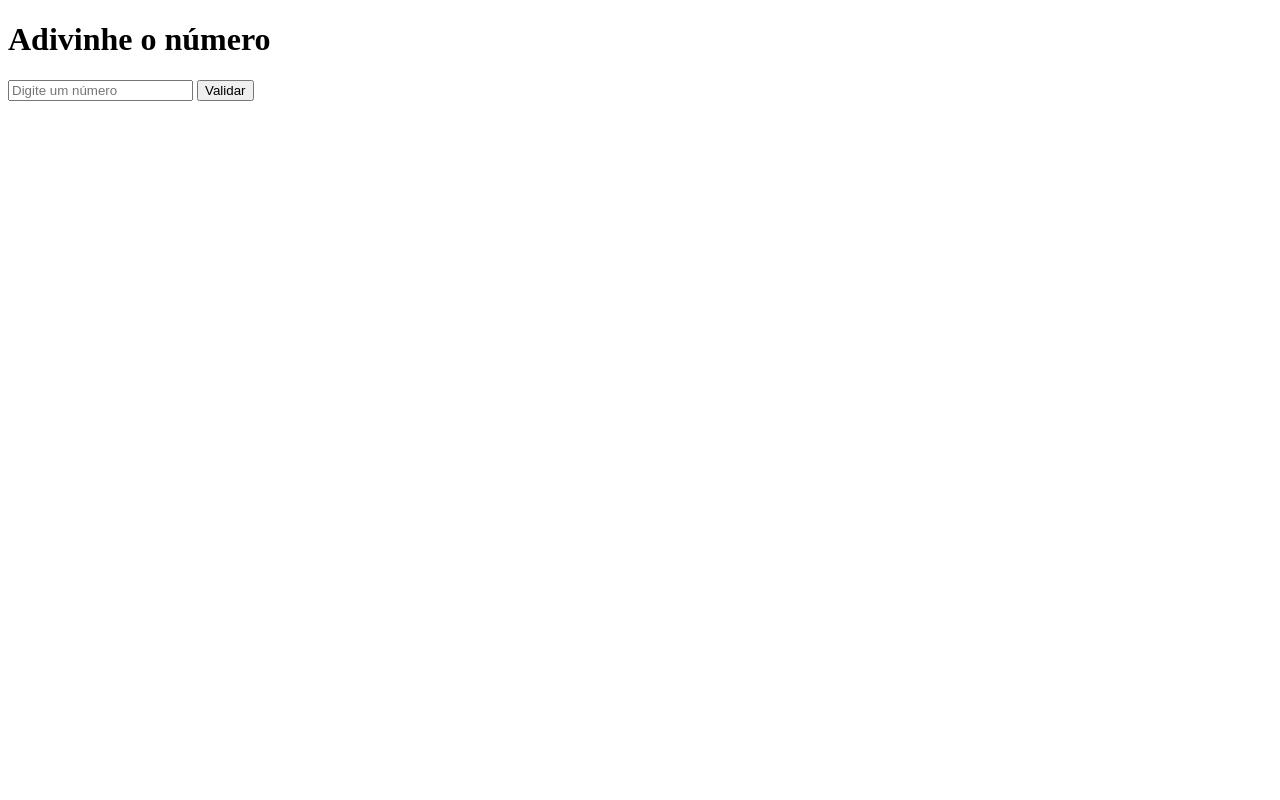
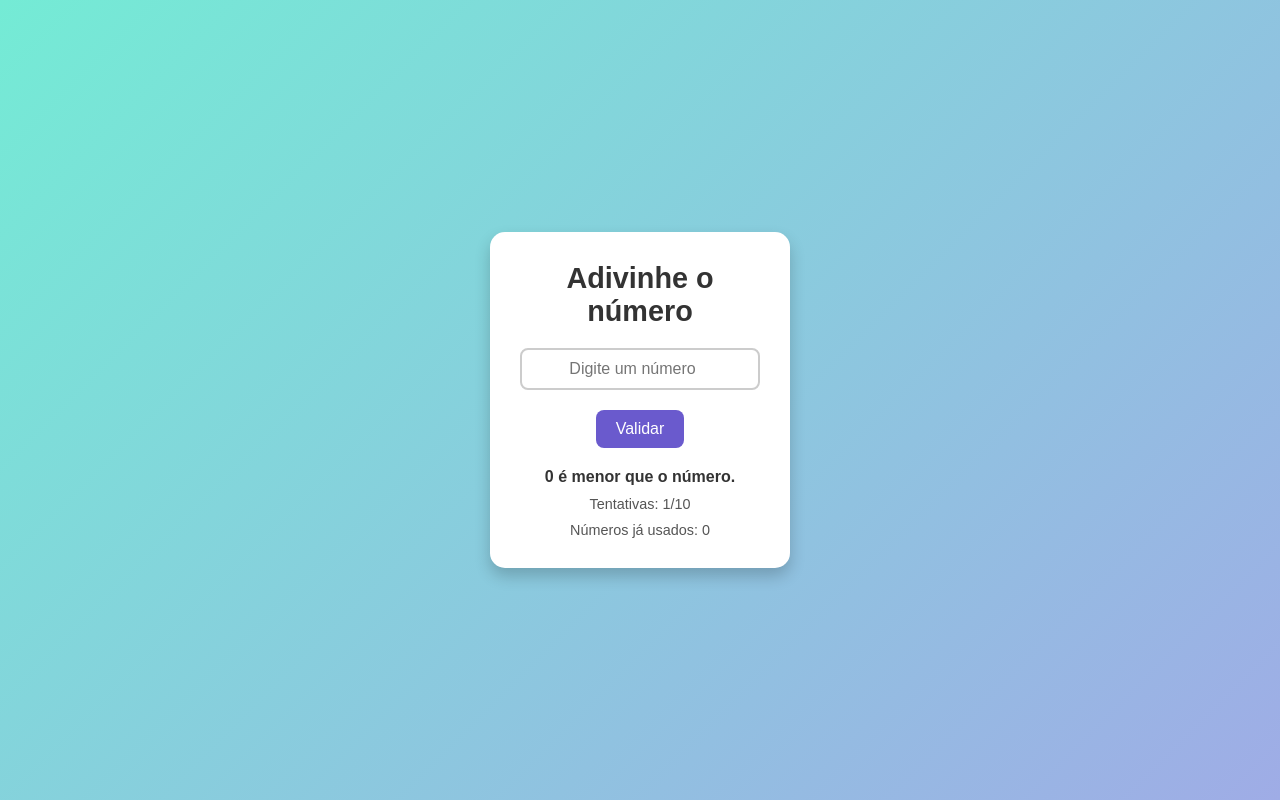
Before and after one commit to devCalixx/desenvolvimento-web, a plain HTML site: page adivinhe-o-numero/index.html in a window 1280 px wide. Both pictures are taken after a click on the button "Validar". Drawn offline with Linux system fonts and the light colour scheme.

Commit message:
jogo completo

```diff
--- a/adivinhe-o-numero/index.html
+++ b/adivinhe-o-numero/index.html
@@ -3,15 +3,18 @@
 <head>
     <meta charset="UTF-8">
     <meta name="viewport" content="width=device-width, initial-scale=1.0">
+    <link rel="stylesheet" href="style.css">
     <title>Adivinhe o número</title>
 </head>
 <body>
     <div class="container">
         <h1>Adivinhe o número</h1>
         <input type="number" id="palpite" placeholder="Digite um número">
-        <button onClick="validarNumero()">Validar</button>
+        <button id="btnValidar" onClick="validarNumero()">Validar</button>
+        <button id="btnReiniciar" onClick="reiniciarJogo()" style="display:none;">Reiniciar jogo</button>
         <p id="mensagem"></p>
-        <p id=""></p>
+        <p id="contador"></p>
+        <p id="historico"></p>
     </div>
 
     <script src="script.js"></script>
--- a/adivinhe-o-numero/script.js
+++ b/adivinhe-o-numero/script.js
@@ -2,36 +2,88 @@ const numeroSecreto = function(max) {
     return Math.floor(Math.random() * max)
 }
 
-let numero = numeroSecreto(21)
+const contarTentativa = () => {
+    contador++
+    elementoContador.textContent = "Tentativas: " + contador + "/" + tentativaMaxima
+}
 
-let contador = 0
-const elementoContador = document.getElementById("contador")
+function iniciarJogo () {
+    numero = numeroSecreto(21)
+    contador = 0
+    jogoAtivo = true
+    palpitesDados = []
 
-function iniciarJogo() {
-        let palpite = document.getElementById("palpite").value
-        let mensagem = document.getElementById("mensagem")
-        const validarNumero = function(){
-            if (palpite === '') {
-                mensagem.textContent = "Por favor, insira um número."
+    mensagem.textContent = "Jogo iniciado! Tente adivinhar o número."
+    elementoContador.textContent = "Tentativas: 0/" + tentativaMaxima
+    historico.textContent = "Números já usados: nenhum"
+
+    btnValidar.style.display = "inline-block"
+    btnReiniciar.style.display = "none"
+    document.getElementById("palpite").value = ""
+}
+
+function validarNumero() {
+    if (!jogoAtivo) return
+
+    let palpite = Number(document.getElementById("palpite").value)
+
+    if (isNaN(palpite)) {
+        mensagem.textContent = "Por favor, insira um número válido;"
+        return
     } else if (palpite > 20) {
-                mensagem.textContent = "Por favor, insira um número menor ou igual a 20."
+        mensagem.textContent = "Digite um número entre 0 e 20."
+        return
     } else if (palpite < 0) {
-                mensagem.textContent = "Por favor, insira um número positivo."
-            } else {
+        mensagem.textContent = "Digite um número positivo."
+        return
+    }
+
+    if(palpitesDados.includes(palpite)) {
+        mensagem.textContent = "Você já tentou o número " + palpite + ". Tente outro!"
+        return
+    }
+
+    palpitesDados.push(palpite)
+    historico.textContent = "Números já usados: " + palpitesDados.join(", ")
+
+    contarTentativa()
+
     if (palpite < numero) {
         mensagem.textContent = palpite + " é menor que o número."
     } else if (palpite > numero) {
         mensagem.textContent = palpite + " é maior que o número."
     } else {
-                    mensagem.textContent = "Parabéns! Você acertou! O número era " + palpite
+        mensagem.textContent = "Parabéns! Você acertou! O número era " + numero
+        finalizarJogo()
+        return
     }
-            }
-            return palpite
+
+    if (contador >= tentativaMaxima) {
+        mensagem.textContent = "Você excedeu seu número de tentativas. O número era " + numero
+        finalizarJogo()
     }
 }
 
-if (tentativaAtual > tentativaMaxima) {
-    alert("Você excedeu seu número de tentativas. Jogue novamente.")
+function finalizarJogo() {
+    jogoAtivo = false
+    btnValidar.style.display = "none"
+    btnReiniciar.style.display = "inline-block"
 }
 
-console.log(numero)
+function reiniciarJogo() {
+    iniciarJogo()
+}
+
+let numero = 0
+let contador = 0
+const tentativaMaxima = 10
+let jogoAtivo = true
+let palpitesDados = []
+
+const mensagem = document.getElementById("mensagem")
+const elementoContador = document.getElementById("contador")
+const historico = document.getElementById("historico")
+const btnValidar = document.getElementById("btnValidar")
+const btnReiniciar = document.getElementById("btnReiniciar")
+
+iniciarJogo()
--- a/adivinhe-o-numero/style.css
+++ b/adivinhe-o-numero/style.css
@@ -0,0 +1,95 @@
+* {
+    margin: 0;
+    padding: 0;
+    box-sizing: border-box;
+    font-family: Arial, sans-serif;
+}
+
+body {
+    height: 100vh;
+    display: flex;
+    justify-content: center;
+    align-items: center;
+    background: linear-gradient(135deg, #74ebd5, #9face6);
+}
+
+.container {
+    background: #fff;
+    padding: 30px;
+    border-radius: 15px;
+    box-shadow: 0 8px 16px rgba(0, 0, 0, 0.2);
+    text-align: center;
+    width: 300px;
+    max-width: 90%;
+    animation: fadeIn 0.8s ease-in-out;
+}
+
+.container h1 {
+    margin-bottom: 20px;
+    font-size: 1.8rem;
+    color: #333;
+}
+
+input[type="number"] {
+    padding: 10px;
+    width: 100%;
+    margin-bottom: 15px;
+    border: 2px solid #ccc;
+    border-radius: 8px;
+    font-size: 1rem;
+    text-align: center;
+    transition: border 0.3s;
+}
+
+input[type="number"]:focus {
+    border-color: #6a5acd;
+    outline: none;
+}
+
+button {
+    padding: 10px 20px;
+    margin: 5px;
+    border: none;
+    border-radius: 8px;
+    cursor: pointer;
+    font-size: 1rem;
+    transition: transform 0.2s, background 0.3s;
+}
+
+#btnValidar {
+    background: #6a5acd;
+    color: white;
+}
+
+#btnValidar:hover {
+    background: #5a4abc;
+    transform: scale(1.05);
+}
+
+#btnReiniciar {
+    background: #ff6b6b;
+    color: white;
+}
+
+#btnReiniciar:hover {
+    background: #e74c3c;
+    transform: scale(1.05);
+}
+
+#mensagem {
+    margin-top: 15px;
+    font-weight: bold;
+    color: #333;
+}
+
+#contador,
+#historico {
+    margin-top: 10px;
+    font-size: 0.9rem;
+    color: #555;
+}
+
+@keyframes fadeIn {
+    from { opacity: 0; transform: translateY(-20px); }
+    to { opacity: 1; transform: translateY(0); }
+}
```
Lines whose indentation alone changed are shown as unchanged.
